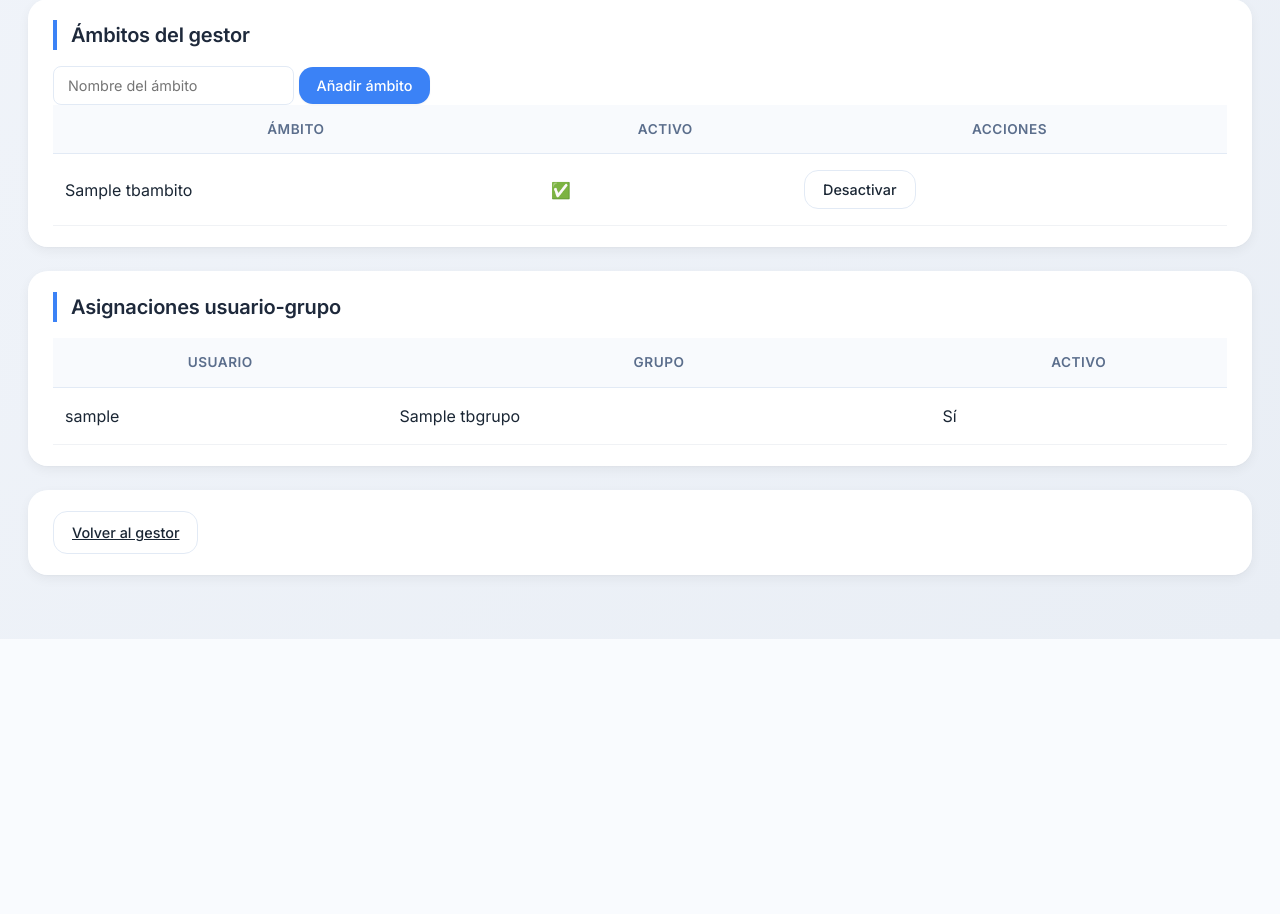
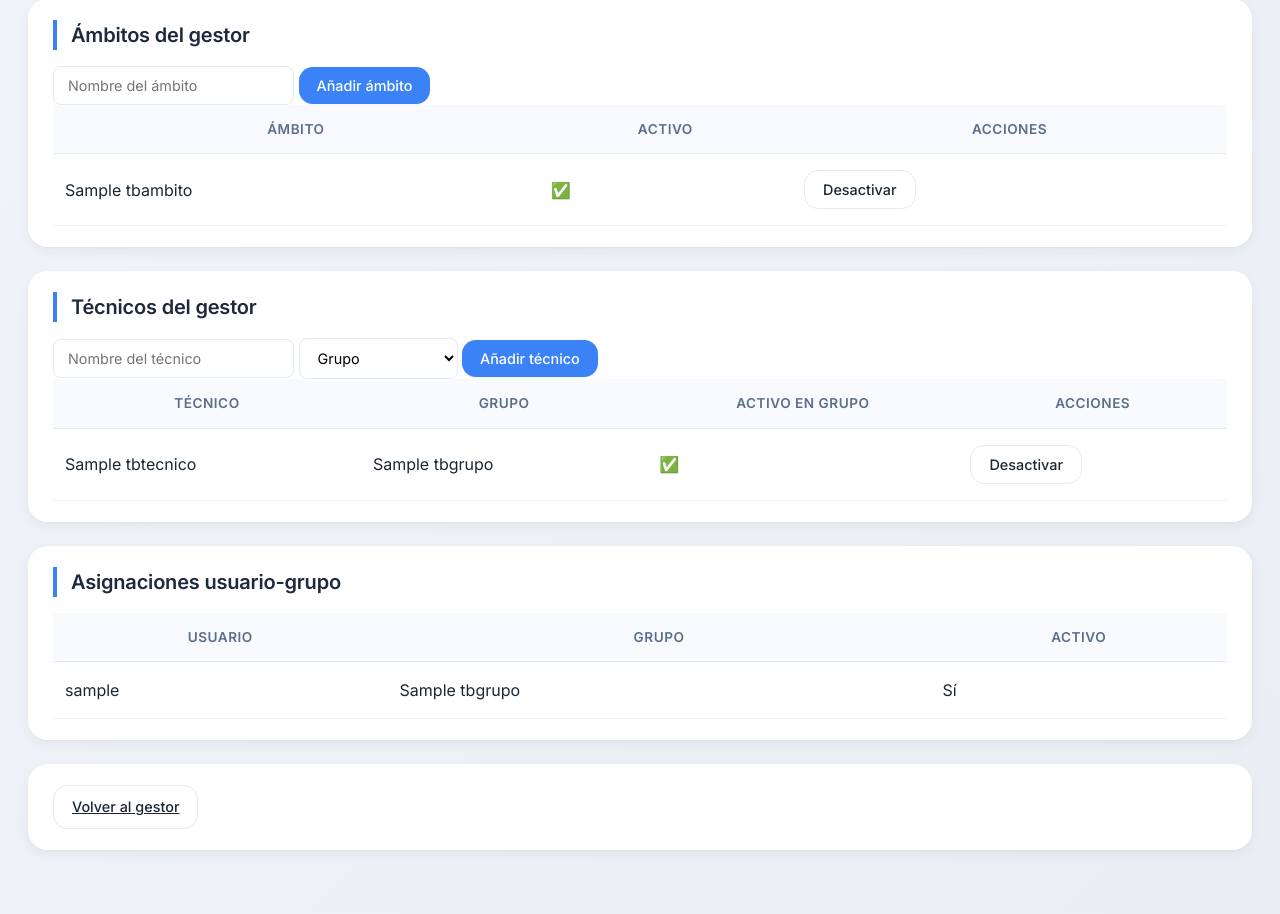
Before and after one commit to Ootoito/gestor-tareas-ia-master, a Django app: page /admin-gestor/ in a window 1280 px wide. Shown: the part 1328-2242 px from the top of the page. Before the commit the page ends 1967 px from the top, so only its background shows below. Run offline with Django 5.2, Linux system fonts and the light colour scheme; a user stored in the database is signed in; tables that the repository leaves empty hold one stand-in row (values such as "Sample post").

Commit message:
Administrar tecnicos desde configuracion del gestor

```diff
--- a/gestor_tareas/templates/gestortareas/admin_gestor.html
+++ b/gestor_tareas/templates/gestortareas/admin_gestor.html
@@ -412,6 +412,81 @@
     </table>
 
 </section>
+<!-- TÉCNICOS -->
+<section class="panel">
+
+    <h2>Técnicos del gestor</h2>
+
+    <form method="post" class="inline-form">
+        {% csrf_token %}
+
+        <input type="hidden" name="accion" value="crear_tecnico">
+
+        <input type="text"
+               name="nombre_tecnico"
+               placeholder="Nombre del técnico">
+
+        <select name="id_grupo_tecnico">
+            <option value="">Grupo</option>
+            {% for grupo in grupos %}
+                <option value="{{ grupo.id }}">{{ grupo.nombre }}</option>
+            {% endfor %}
+        </select>
+
+        <button type="submit" class="btn-primary">
+            Añadir técnico
+        </button>
+    </form>
+
+    <table class="task-table">
+        <thead>
+            <tr>
+                <th>Técnico</th>
+                <th>Grupo</th>
+                <th>Activo en grupo</th>
+                <th>Acciones</th>
+            </tr>
+        </thead>
+
+        <tbody>
+            {% for rel in tecnicos_gestor %}
+            <tr>
+                <td>{{ rel.tecnico.nombre }}</td>
+                <td>{{ rel.grupo.nombre }}</td>
+                <td>
+                    {% if rel.activo %}
+                        ✅
+                    {% else %}
+                        ❌
+                    {% endif %}
+                </td>
+                <td>
+                    <form method="post" class="inline-form">
+                        {% csrf_token %}
+
+                        <input type="hidden" name="accion" value="toggle_tecnico_grupo">
+                        <input type="hidden" name="id_tecnico" value="{{ rel.tecnico.id_tecnico }}">
+                        <input type="hidden" name="id_grupo" value="{{ rel.grupo.id }}">
+
+                        <button type="submit" class="btn-secondary">
+                            {% if rel.activo %}
+                                Desactivar
+                            {% else %}
+                                Activar
+                            {% endif %}
+                        </button>
+                    </form>
+                </td>
+            </tr>
+            {% empty %}
+            <tr>
+                <td colspan="4">No hay técnicos asignados a grupos.</td>
+            </tr>
+            {% endfor %}
+        </tbody>
+    </table>
+
+</section>
     <section class="panel">
         <h2>Asignaciones usuario-grupo</h2>
 
--- a/gestor_tareas/views.py
+++ b/gestor_tareas/views.py
@@ -1603,6 +1603,50 @@ def admin_gestor(request):
             except AmbitoTarea.DoesNotExist:
                 messages.error(request, "Ámbito no encontrado.")
 
+        elif accion == "crear_tecnico":
+
+            nombre_tecnico = request.POST.get("nombre_tecnico", "").strip()
+            id_grupo = request.POST.get("id_grupo_tecnico", "").strip()
+
+            if not nombre_tecnico:
+                messages.error(request, "Debes indicar el nombre del técnico.")
+            elif not id_grupo:
+                messages.error(request, "Debes seleccionar un grupo.")
+            else:
+                grupo = GrupoTrabajo.objects.get(id=id_grupo)
+
+                tecnico, _ = Tecnico.objects.get_or_create(
+                    nombre=nombre_tecnico,
+                    defaults={"activo": True},
+                )
+
+                TecnicoGrupo.objects.update_or_create(
+                    tecnico=tecnico,
+                    grupo=grupo,
+                    defaults={"activo": True},
+                )
+
+                messages.success(request, "Técnico creado/asignado correctamente.")
+
+        elif accion == "toggle_tecnico_grupo":
+
+            id_tecnico = request.POST.get("id_tecnico")
+            id_grupo = request.POST.get("id_grupo")
+
+            try:
+                relacion = TecnicoGrupo.objects.get(
+                    tecnico_id=id_tecnico,
+                    grupo_id=id_grupo,
+                )
+
+                relacion.activo = not relacion.activo
+                relacion.save()
+
+                messages.success(request, "Asignación del técnico actualizada.")
+
+            except TecnicoGrupo.DoesNotExist:
+                messages.error(request, "Relación técnico/grupo no encontrada.")
+
         return redirect("admin_gestor")
 
     grupos = GrupoTrabajo.objects.all().order_by("nombre")
@@ -1621,6 +1665,12 @@ def admin_gestor(request):
 
     estados_gestor = EstadoTarea.objects.all().order_by("orden", "nombre")
     ambitos_gestor = AmbitoTarea.objects.all().order_by("nombre")
+    tecnicos_gestor = (
+        TecnicoGrupo.objects
+        .select_related("tecnico", "grupo")
+        .all()
+        .order_by("grupo__nombre", "tecnico__nombre")
+    )
 
     context = {
         "grupos": grupos,
@@ -1628,6 +1678,7 @@ def admin_gestor(request):
         "relaciones": relaciones,
         "estados_gestor": estados_gestor,
         "ambitos_gestor": ambitos_gestor,
+        "tecnicos_gestor": tecnicos_gestor,
     }
 
     return render(request, "gestortareas/admin_gestor.html", context)
```
